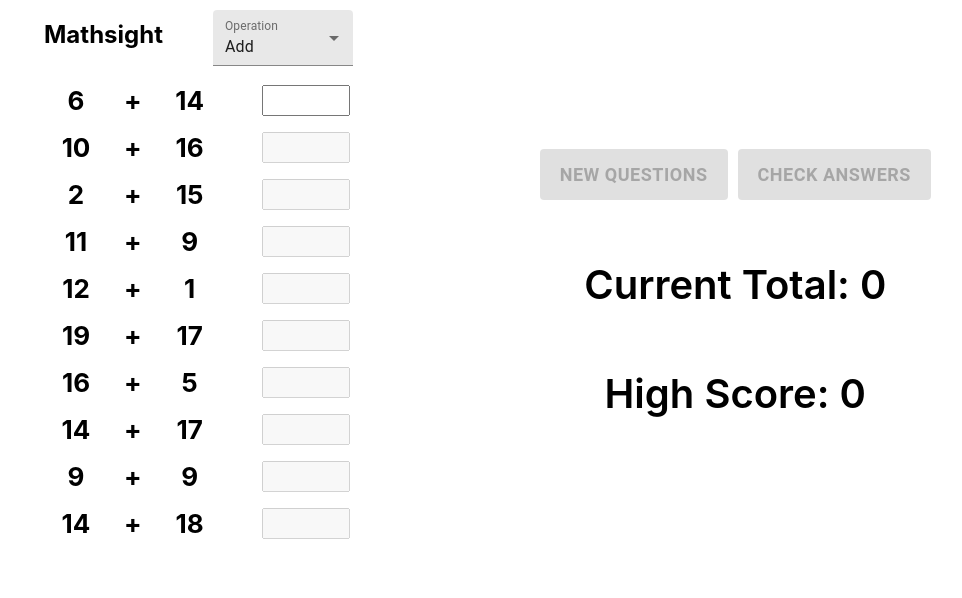
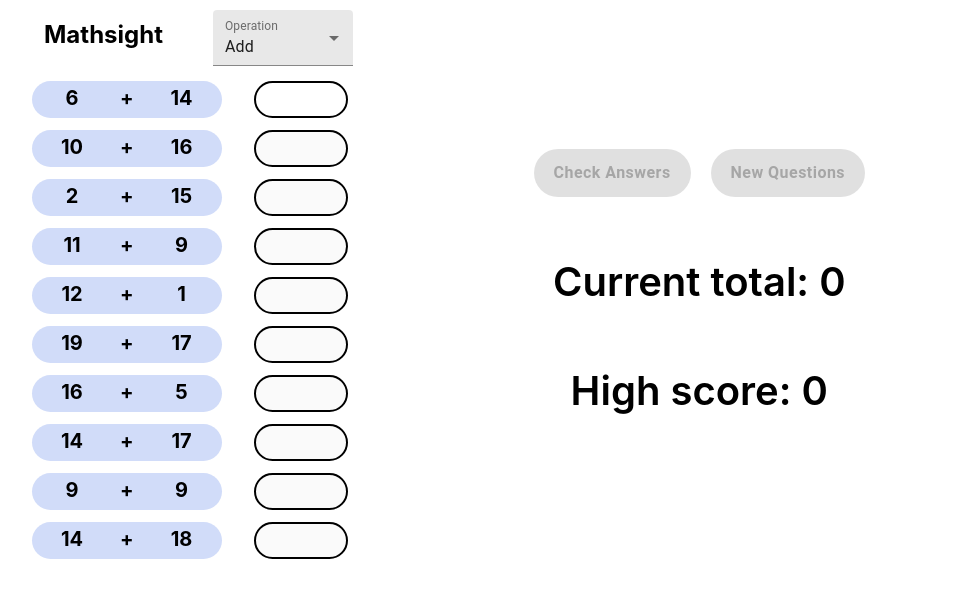
Before and after one commit to seren1ty/math-sight, a React (Create React App) app: page /#/s in a window 1280 px wide. Shown: the top 598 px of the page, without its empty margins (20-982 px from the left). Built offline with nearby package versions, Linux system fonts and the light colour scheme.

Commit message:
Begin restyling

```diff
--- a/src/components/mathContainer.component.tsx
+++ b/src/components/mathContainer.component.tsx
@@ -7,10 +7,11 @@
 type MathContainerProps = {
   userId: string;
   numberRangeAM: number;
-  numberRangeMD: number;
+  numberRangeM: number;
+  numberRangeD: number;
 }
 
-const MathContainer = ({ userId, numberRangeAM, numberRangeMD }: MathContainerProps) => {
+const MathContainer = ({ userId, numberRangeAM, numberRangeM, numberRangeD }: MathContainerProps) => {
 
   const handleChange = React.useCallback((e: React.ChangeEvent<{value: unknown}>) => {
     localStorage.setItem("mathSight-operationType-" + userId, JSON.stringify(e.target.value));
@@ -54,7 +55,8 @@
       <MathQuestions
         userId={userId}
         numberRangeAM={numberRangeAM}
-        numberRangeMD={numberRangeMD}
+        numberRangeM={numberRangeM}
+        numberRangeD={numberRangeD}
         operationType={operationType}
       />
     </Box>
--- a/src/components/mathQuestions.component.tsx
+++ b/src/components/mathQuestions.component.tsx
@@ -6,11 +6,12 @@
 type MathQuestionsProps = {
   userId: string;
   numberRangeAM: number;
-  numberRangeMD: number;
+  numberRangeM: number;
+  numberRangeD: number;
   operationType: Operation;
 }
 
-const MathQuestions = ({ userId, numberRangeAM, numberRangeMD, operationType }: MathQuestionsProps) => {
+const MathQuestions = ({ userId, numberRangeAM, numberRangeM, numberRangeD, operationType }: MathQuestionsProps) => {
 
   const readCurrentScore = React.useCallback(() => {
     const rawCurrentScore = localStorage.getItem("mathSight-currentScore-" + userId);
@@ -86,12 +87,14 @@
 
     if (operationType === Operation.ADD || operationType === Operation.MINUS) {
       range = numberRangeAM;
+    } else if (operationType === Operation.MULTIPLY) {
+      range = numberRangeM;
     } else {
-      range = numberRangeMD;
+      range = numberRangeD;
     }
 
     let loopCount = 0;
-    const maxLoops = 1000;
+    const maxLoops = 100000;
 
     for (let idx = 0; idx < 10; idx++) {
       loopCount++;
@@ -104,7 +107,12 @@
       }
 
       if (operationType === Operation.DIVIDE) {
-        while (numA % numB !== 0) {
+        if (numA === 1 || numB === 1) {
+          idx = idx - 1;
+          continue;
+        }
+
+        while (numA === numB || numA % numB !== 0) {
           loopCount++;
           numB = Math.floor(Math.random() * range);
 
@@ -133,7 +141,7 @@
     }
 
     setQuestions(newQuestions);
-  }, [numberRangeAM, numberRangeMD, operationType, resetFields]);
+  }, [numberRangeAM, numberRangeM, numberRangeD, operationType, resetFields]);
 
   const getOperationIcon = React.useCallback((operation: Operation) => {
     switch(operation) {
@@ -189,12 +197,12 @@
       <Box flexDirection="column">
       {
         questions.map((question) => (
-          <Box key={question.id} display="flex" m={2} fontSize={26} fontWeight={700}>
-            <Box display="flex" flexGrow={1} justifyContent="center" textAlign="center">
+          <Box key={question.id} display="flex" m={1.5} fontSize={26} fontWeight={700}>
+            <StyledQuestion>
               <Box pr={1} width="80px">{question.numberOne}</Box>
               <Box pr={1} flexGrow={1}>{getOperationIcon(question.operation)}</Box>
-              <Box pr={4} width="80px">{question.numberTwo}</Box>
-            </Box>
+              <Box width="80px">{question.numberTwo}</Box>
+            </StyledQuestion>
             <StyledAnswerInput
               type="number"
               value={readAnswer(question.id)}
@@ -217,13 +225,6 @@
       }
       </Box>
       <Box flexDirection="column" margin="80px 0 0 50px">
-        <StyledNewQuestions
-            variant="contained"
-            onClick={() => generateQuestions()}
-            disabled={!showResults}
-          >
-            New Questions
-        </StyledNewQuestions>
         <StyledCheckAnswers
           variant="contained"
           color="primary"
@@ -232,12 +233,19 @@
         >
           Check Answers
         </StyledCheckAnswers>
+        <StyledNewQuestions
+            variant="contained"
+            onClick={() => generateQuestions()}
+            disabled={!showResults}
+          >
+            New Questions
+        </StyledNewQuestions>
         {
           showResults &&
           <Box marginTop="60px" fontSize={40} fontWeight={600} textAlign="center">Correct: {calculateCorrectAnswers()}</Box>
         }
-        <Box marginTop="60px" fontSize={40} fontWeight={600} textAlign="center">Current Total: {currentScore}</Box>
-        <Box marginTop="60px" fontSize={40} fontWeight={600} textAlign="center">High Score: {highScore}</Box>
+        <Box marginTop="60px" fontSize={40} fontWeight={600} textAlign="center">Current total: {currentScore}</Box>
+        <Box marginTop="60px" fontSize={40} fontWeight={600} textAlign="center">High score: {highScore}</Box>
       </Box>
     </Box>
   );
@@ -245,24 +253,44 @@
 
 export default MathQuestions;
 
+const StyledQuestion = styled(Box)`
+  display: flex;
+  flex-grow: 1;
+  justify-content: center;
+  text-align: center;
+  margin-right: 32px;
+  background: #d1dcf9;
+  border-radius: 25px;
+  font-size: 20px;
+  line-height: 35px;
+`
+
 const StyledAnswerInput = styled.input`
   width: 80px;
   font-size: 20px;
+  border: 2px solid black;
+  border-radius: 25px;
+  outline: none;
+  padding: 5px;
 `
 
 const StyledResult = styled(Box)<{correct: boolean}>`
   color: ${props => props.correct ? "green" : "red"};
 `
 
+const StyledCheckAnswers = styled(Button)`
+  padding: 10px 20px;
+  font-size: 16px;
+  font-weight: 600;
+  margin-right: 20px;
+  border-radius: 25px;
+  text-transform: none;
+`
+
 const StyledNewQuestions = styled(Button)`
   padding: 10px 20px;
-  font-size: 18px;
+  font-size: 16px;
   font-weight: 600;
-  margin-right: 10px;
+  border-radius: 25px;
+  text-transform: none;
 `
-
-const StyledCheckAnswers = styled(Button)`
-  padding: 10px 20px;
-  font-size: 18px;
-  font-weight: 600;
-`
--- a/src/pages/a.tsx
+++ b/src/pages/a.tsx
@@ -4,7 +4,7 @@
 const APage = () => {
   return (
     <Box>
-      <MathContainer userId="a" numberRangeAM={10000} numberRangeMD={12} />
+      <MathContainer userId="a" numberRangeAM={10000} numberRangeM={12} numberRangeD={100} />
     </Box>
   )
 }
--- a/src/pages/s.tsx
+++ b/src/pages/s.tsx
@@ -4,7 +4,7 @@
 const SPage = () => {
   return (
     <Box>
-      <MathContainer userId="s" numberRangeAM={20} numberRangeMD={6} />
+      <MathContainer userId="s" numberRangeAM={20} numberRangeM={6} numberRangeD={20} />
     </Box>
   );
 }
```
